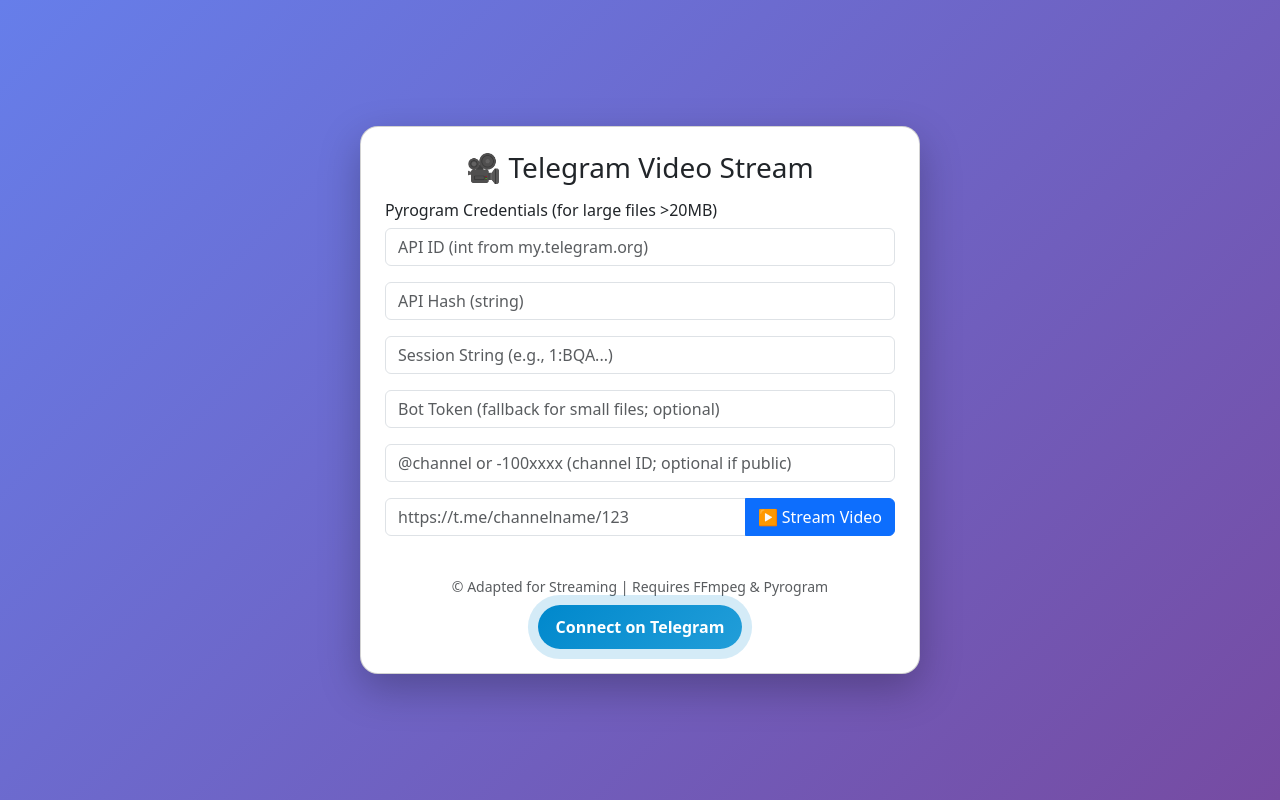
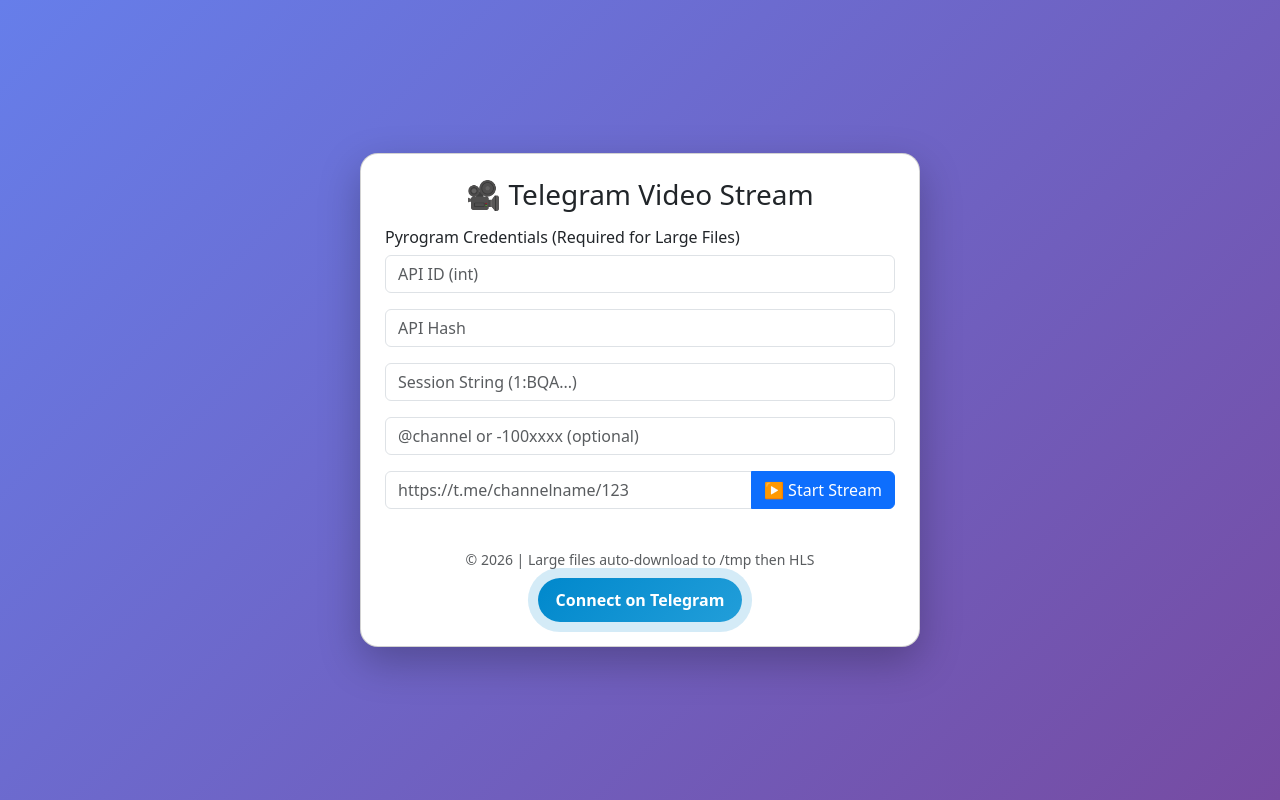
Before and after one commit to mhdashikofficial/File-to-link, a Flask app: page / in a window 1280 px wide. Run offline with Flask 3, Linux system fonts and the light colour scheme; parts of the project's set-up code (start-up, migrations or seed data) failed here and were passed over.

Commit message:
Update index.html

```diff
--- a/templates/index.html
+++ b/templates/index.html
@@ -47,31 +21,36 @@
 {% if message %}
 <div class="alert alert-{{ message_type }}">{{ message }}</div>
 {% endif %}
+{% if progress %}
+<div class="alert alert-info">
+    <strong>Status:</strong> {{ progress }}<br>
+    <small>Large files take 5-15 min. Refresh page to check.</small>
+    <div class="progress">
+        <div class="progress-bar" style="width: {{ progress_percent }}%"></div>
+    </div>
+</div>
+{% endif %}
 {% if api_error %}
 <div class="alert alert-warning">
-    <strong>Debug Info:</strong> {{ api_error }}
-    <br><small>Check server logs for full API responses.</small>
+    <strong>Debug:</strong> {{ api_error }}<br><small>Check logs for details.</small>
 </div>
 {% endif %}
 <form method="POST">
-    <h6>Pyrogram Credentials (for large files >20MB)</h6>
-    <input class="form-control mb-3" name="api_id" placeholder="API ID (int from my.telegram.org)" type="number" required>
-    <input class="form-control mb-3" name="api_hash" placeholder="API Hash (string)" required>
-    <input class="form-control mb-3" name="session_string" placeholder="Session String (e.g., 1:BQA...)" required>
-    <input class="form-control mb-3" name="bot_token" placeholder="Bot Token (fallback for small files; optional)">
-    <input class="form-control mb-3" name="chat_id" placeholder="@channel or -100xxxx (channel ID; optional if public)">
+    <h6>Pyrogram Credentials (Required for Large Files)</h6>
+    <input class="form-control mb-3" name="api_id" placeholder="API ID (int)" type="number" required>
+    <input class="form-control mb-3" name="api_hash" placeholder="API Hash" required>
+    <input class="form-control mb-3" name="session_string" placeholder="Session String (1:BQA...)" required>
+    <input class="form-control mb-3" name="chat_id" placeholder="@channel or -100xxxx (optional)">
     <div class="input-group mb-3">
         <input class="form-control" name="telegram_link" placeholder="https://t.me/channelname/123" required>
-        <button class="btn btn-primary" type="submit">▶️ Stream Video</button>
+        <button class="btn btn-primary" type="submit">▶️ Start Stream</button>
     </div>
 </form>
 {% if hls_url %}
 <div class="mt-4">
-    <h6 class="text-center mb-3">Streaming Video:</h6>
+    <h6 class="text-center mb-3">Now Playing:</h6>
     <video id="video" class="video-player" controls autoplay muted></video>
-    <div class="text-center mt-2">
-        <small class="text-muted">Powered by HLS.js & FFmpeg + Pyrogram</small>
-    </div>
+    <div class="text-center mt-2"><small>Powered by Pyrogram + FFmpeg</small></div>
 </div>
 <script src="https://cdn.jsdelivr.net/npm/hls.js@latest"></script>
 <script>
@@ -81,22 +60,16 @@
         var hls = new Hls();
         hls.loadSource(hls_url);
         hls.attachMedia(video);
-        hls.on(Hls.Events.MANIFEST_PARSED, function() {
-            video.play();
-        });
+        hls.on(Hls.Events.MANIFEST_PARSED, () => video.play());
     } else if (video.canPlayType('application/vnd.apple.mpegurl')) {
         video.src = hls_url;
-        video.addEventListener('loadedmetadata', function() {
-            video.play();
-        });
+        video.addEventListener('loadedmetadata', () => video.play());
     }
 </script>
 {% endif %}
 <div class="mt-4 text-center">
-    <div class="text-muted small">© Adapted for Streaming | Requires FFmpeg & Pyrogram</div>
-    <a href="https://t.me/alexanderthegreatxx" target="_blank" class="telegram-btn mt-2">
-        Connect on Telegram
-    </a>
+    <div class="text-muted small">© 2026 | Large files auto-download to /tmp then HLS</div>
+    <a href="https://t.me/alexanderthegreatxx" target="_blank" class="telegram-btn mt-2">Connect on Telegram</a>
 </div>
 </div>
 </div>
```
Also changed, not shown: other parts of templates/index.html (+6 -32 lines).
